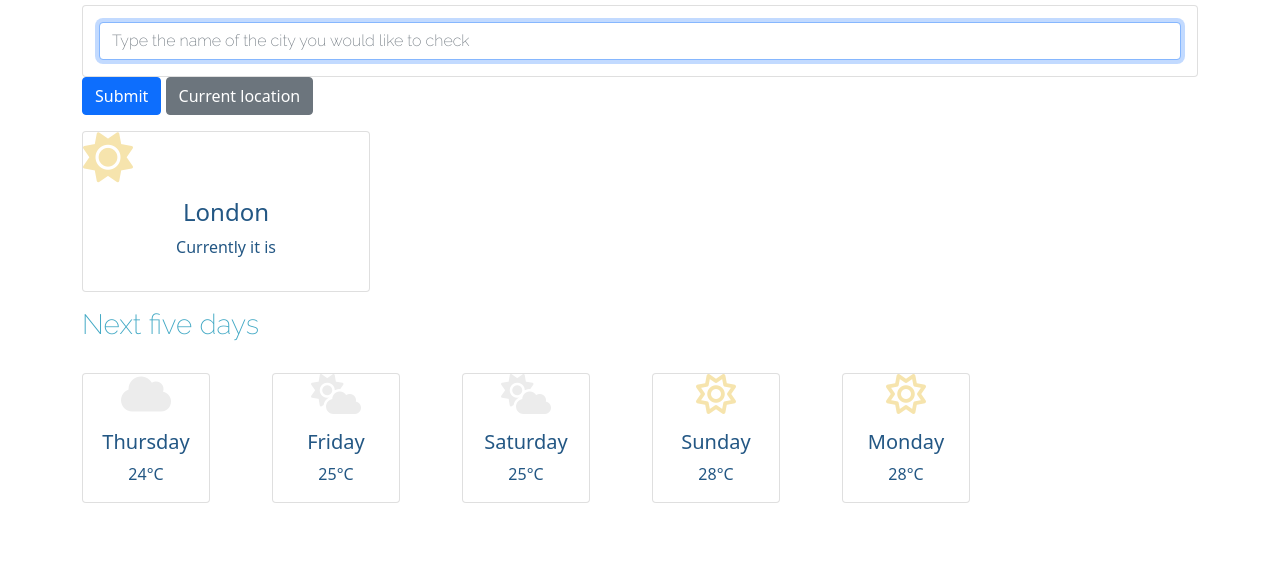
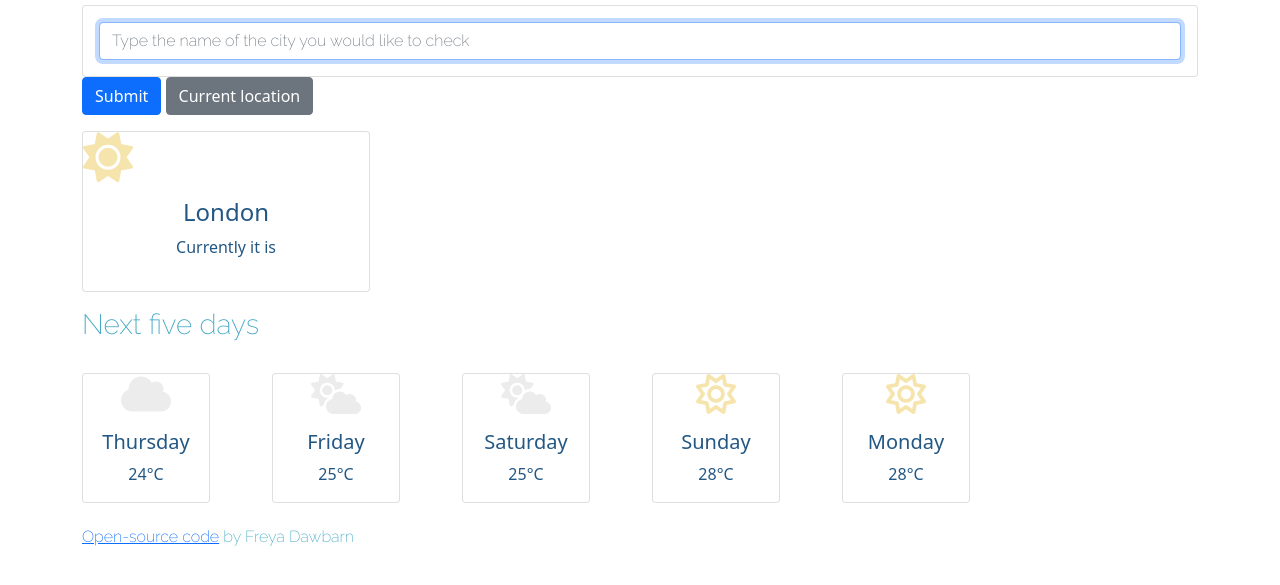
Before and after one commit to fdawbarn/weather-project, a plain HTML site: page index.html in a window 1280 px wide. Shown: the part 111-696 px from the top of the page. Drawn offline with nearby package versions, Linux system fonts and the light colour scheme.

Commit message:
Added a link to open-source code and added styling to this link and text in h6

```diff
--- a/index.html
+++ b/index.html
@@ -111,5 +111,10 @@
 
 
     </div>
+    <br>
+    <h6>
+<a href = "https://github.com/fdawbarn/weather-project">Open-source code</a>
+by Freya Dawbarn
+</h6>
   </body>
 </html>
--- a/src/styles.css
+++ b/src/styles.css
@@ -31,6 +31,10 @@ h3 {
   color: #40a8c4;
   font-weight: lighter;
 }
+h6 {
+  font-family: "Raleway", sans-serif;
+  color: #40a8c4;
+}
 .card-text {
   text-align: center;
   color: #235784;
```
